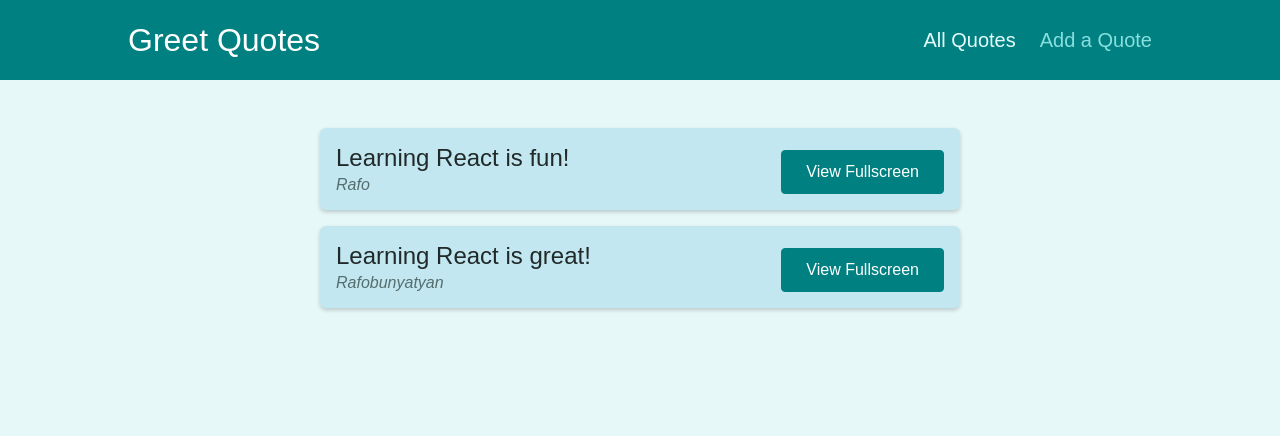
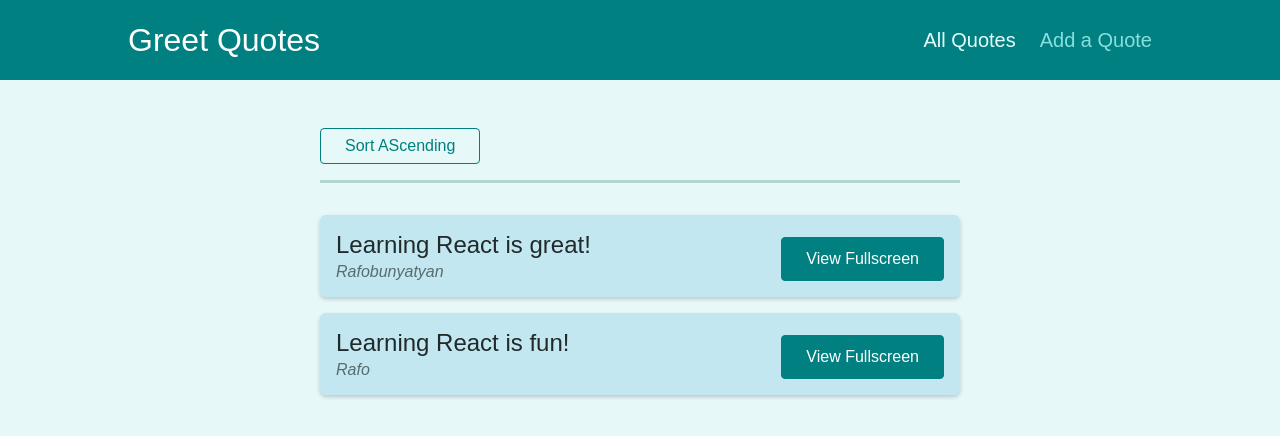
Before and after one commit to RafoBunyatyan/React-Router-Practice, a React (Create React App) app: page /quotes in a window 1280 px wide. Shown: the top 436 px of the page. Built offline with nearby package versions, Linux system fonts and the light colour scheme; the HTML template or start-up script is replaced by a standard one.

Commit message:
add hook useHistory & useLocation

```diff
--- a/src/components/quotes/QuoteList.js
+++ b/src/components/quotes/QuoteList.js
@@ -1,13 +1,42 @@
 import { Fragment } from 'react';
+import { useHistory, useLocation } from 'react-router-dom';
 
 import QuoteItem from './QuoteItem';
 import classes from './QuoteList.module.css';
 
+const sortQuotes = (quotes, ascending) => {
+	return quotes.sort((quoteA, quoteB) => {
+		if (ascending) {
+			return quoteA.id > quoteB.id ? 1 : -1;
+		} else {
+			return quoteA.id < quoteB.id ? 1 : -1;
+		}
+	});
+};
+
 const QuoteList = (props) => {
+	const history = useHistory()
+	const location = useLocation()
+
+	const queryParams = new URLSearchParams(location.search)
+
+	const isSortingAscending = queryParams.get('sort') === 'asc'
+
+	const sortedQuotes = sortQuotes(props.quotes, isSortingAscending)
+
+	const changeSortHandler = () => {
+		history.push('/quotes?sort=' + (isSortingAscending ? 'desc' : 'asc'))
+	}
+
 	return (
 		<Fragment>
+			<div className={classes.sorting}>
+				<button onClick={changeSortHandler}>
+					Sort {isSortingAscending ? 'Descending' : 'AScending'}
+				</button>
+			</div>
 			<ul className={classes.list}>
-        {props.quotes.map((quote) => (
+				{sortedQuotes.map((quote) => (
 					<QuoteItem
 						key={quote.id}
 						id={quote.id}
```
Also changed, not shown: 1 other file (tests, documents, lock files or other folders). Lines whose indentation alone changed are shown as unchanged.
